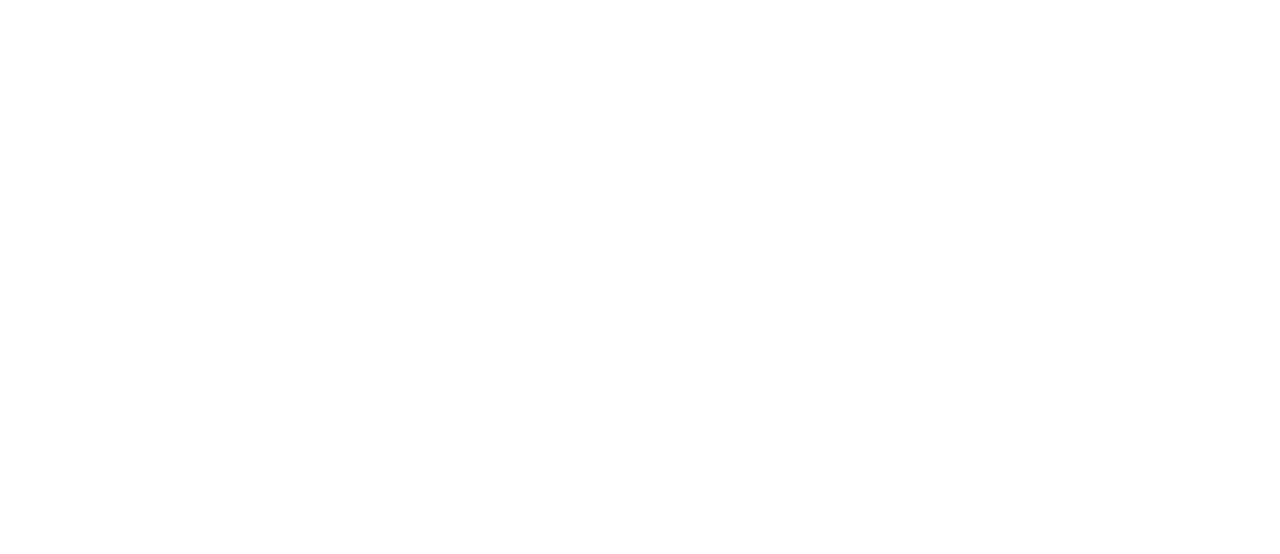
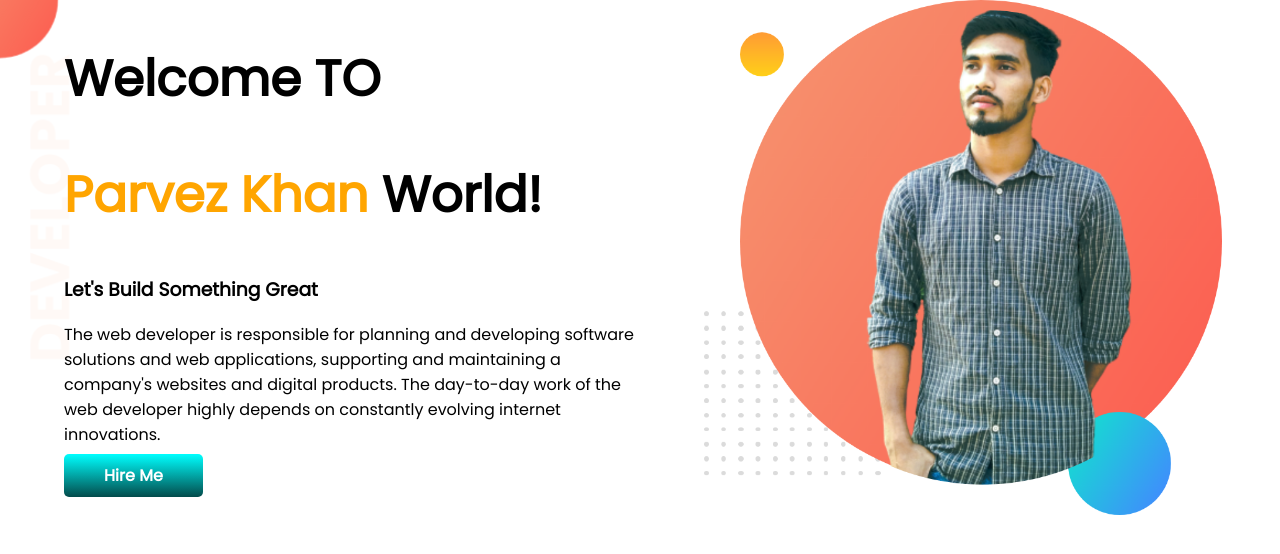
Before and after one commit to Parvez1819/developer-portfolio, a plain HTML site: page index.html in a window 1280 px wide. Drawn offline with Linux system fonts and the light colour scheme.

Commit message:
something modified

```diff
--- a/index.html
+++ b/index.html
@@ -1,13 +1,32 @@
 <!DOCTYPE html>
 <html lang="en">
+
 <head>
     <meta charset="UTF-8">
     <meta http-equiv="X-UA-Compatible" content="IE=edge">
     <meta name="viewport" content="width=device-width, initial-scale=1.0">
     <title>Parvez Portfolio</title>
+    <link rel="preconnect" href="https://fonts.googleapis.com">
+    <link rel="preconnect" href="https://fonts.gstatic.com" crossorigin>
+    <link href="https://fonts.googleapis.com/css2?family=Poppins:ital@0;1&display=swap" rel="stylesheet">
     <link rel="stylesheet" href="style.css">
 </head>
+
 <body>
+    <section class="top-banner">
+        <div class="half-width">
+            <h1>Welcome TO</h1>
+            <h1> <span class="orange-color">Parvez Khan</span> World!</h1>
+            <h3>Let's Build Something Great</h3>
+            <p>The web developer is responsible for planning and developing software solutions and web applications,
+                supporting and maintaining a company's websites and digital products. The day-to-day work of the web
+                developer highly depends on constantly evolving internet innovations.</p>
+            <a class="link-button" target="_blank" href="https://www.linkedin.com/in/parvez-khan-911368244/">Hire Me</a>
+        </div>
+        <div class="half-width">
+            <img src="images/pk-bg.png" alt="">
+        </div>
+    </section>
+</body>
 
-</body>
 </html>
--- a/style.css
+++ b/style.css
@@ -0,0 +1,40 @@
+body {
+    font-family: 'Poppins', sans-serif;
+    margin: 0%;
+}
+
+h1 {
+    font-size: 50px;
+}
+
+.orange-color {
+    color: orange;
+}
+
+section {
+    display: flex;
+}
+
+.half-width {
+    width: 50%;
+    padding-left: 5%;
+}
+
+.half-width img {
+    width: 90%;
+}
+
+.link-button {
+    text-decoration: none;
+    background-image: linear-gradient(aqua, rgb(3, 75, 75));
+    padding: 10px 40px;
+    color: white;
+    font-weight: 700;
+    border-radius: 5px;
+}
+
+.top-banner {
+    background-image: url(images/top-banner.png);
+    background-repeat: no-repeat;
+
+}
```
Also changed, not shown: images/dream-bg.png (added), images/exp-bg.png (added), images/jhankar.png (added), images/jhankar2.png (added), images/my-bg.png (added), images/my-bg2.png (added), images/pk-bg.png (added), images/top-banner.png (added), 7 other files.
